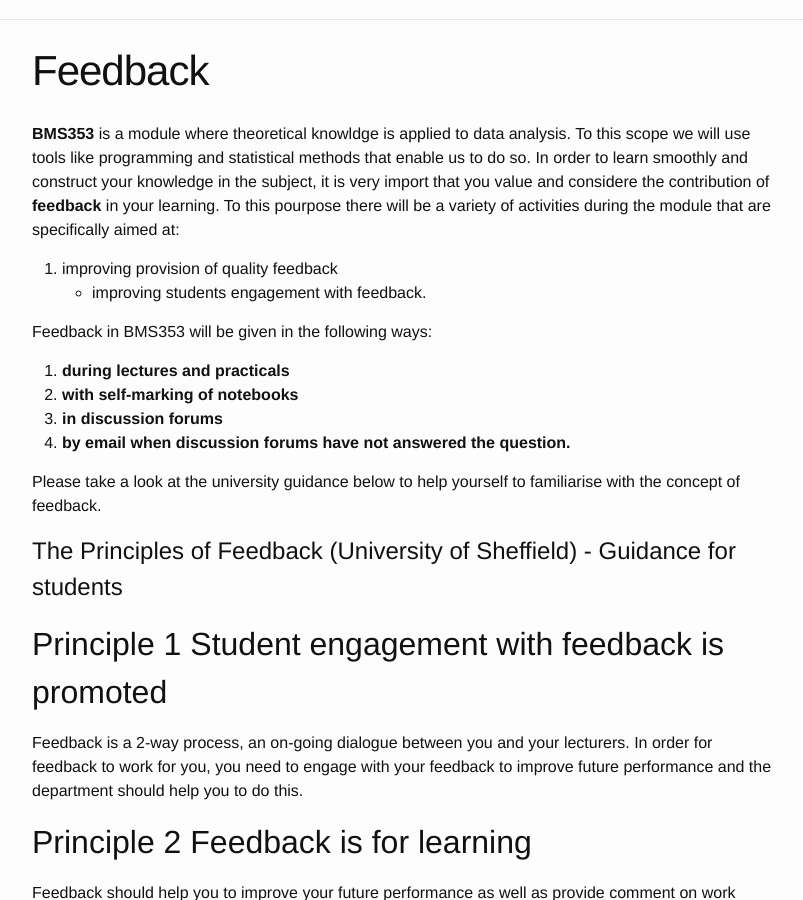
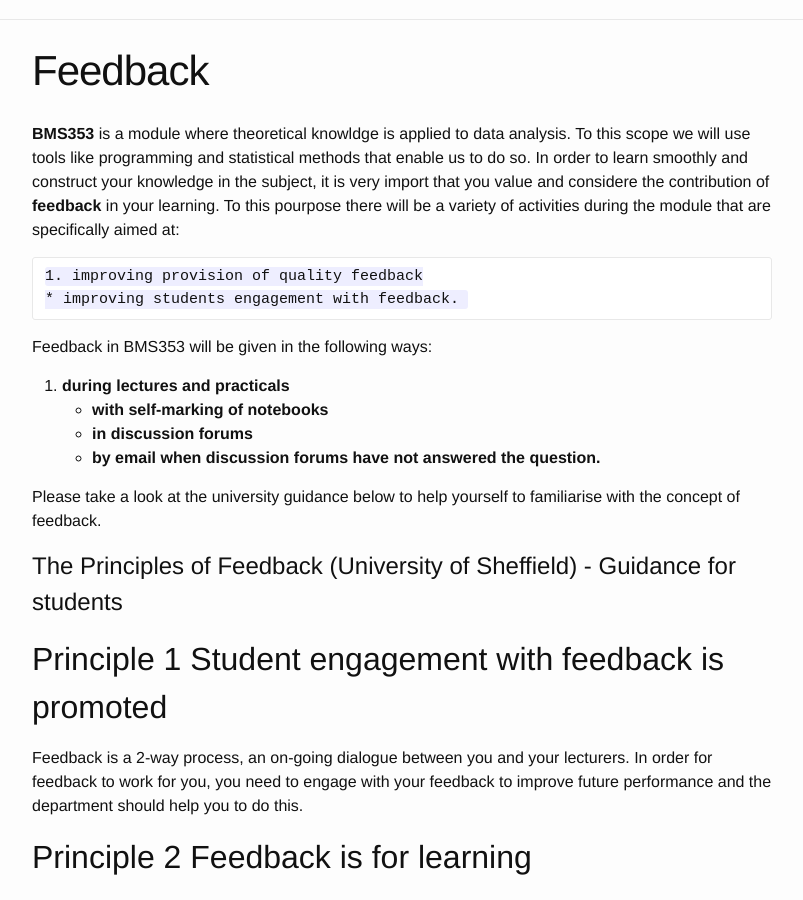
Before and after one commit to sods/bioinformatics, a Jekyll site: the page built from feedback.md, in a window 1280 px wide and 900 px high, scrolled down 388 px. Shown: the whole window, without its empty margins (238-1041 px from the left). Built offline with Jekyll 4.4.1, drawn with Linux system fonts in a browser that asks for light colours; comment, search, counter and statistics services are not loaded; part of the change alters nothing that is shown.

Commit message:
Fix layout

```diff
--- a/feedback.md
+++ b/feedback.md
@@ -3,14 +3,16 @@ layout: page
 title: Feedback
 ---
 **BMS353** is a module where theoretical knowldge is applied to data analysis. To this scope we will use tools like programming and statistical methods that enable us to do so. In order to learn smoothly and construct your knowledge in the subject, it is very import that you value and considere the contribution of **feedback** in your learning. To this pourpose there will be a variety of activities during the module that are specifically aimed at:
-  1. improving provision of quality feedback
-  * improving students engagement with feedback.
+
+    1. improving provision of quality feedback
+    * improving students engagement with feedback.
 
 Feedback in BMS353 will be given in the following ways:
+
   1. **during lectures and practicals**
-  2. **with self-marking of notebooks**
-  3. **in discussion forums**
-  4. **by email when discussion forums have not answered the question.**
+  * **with self-marking of notebooks**
+  * **in discussion forums**
+  * **by email when discussion forums have not answered the question.**
 
 
 Please take a look at the university guidance below to help yourself to familiarise with the concept of feedback.
```
